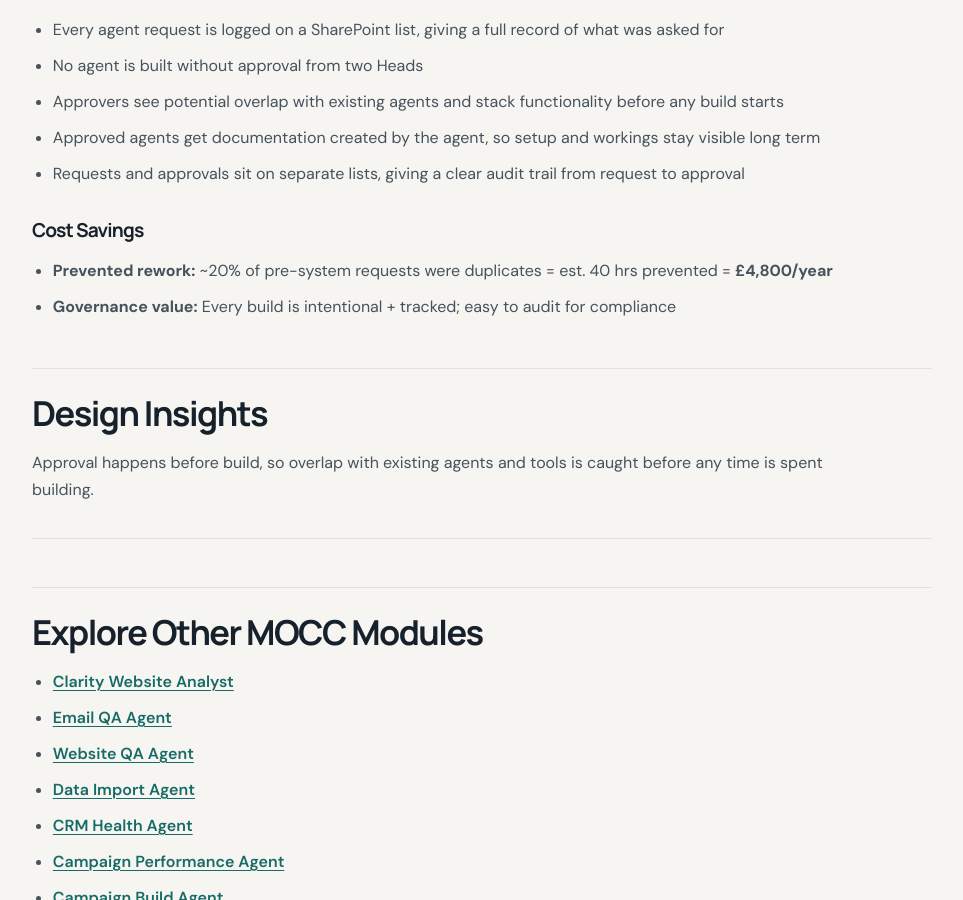
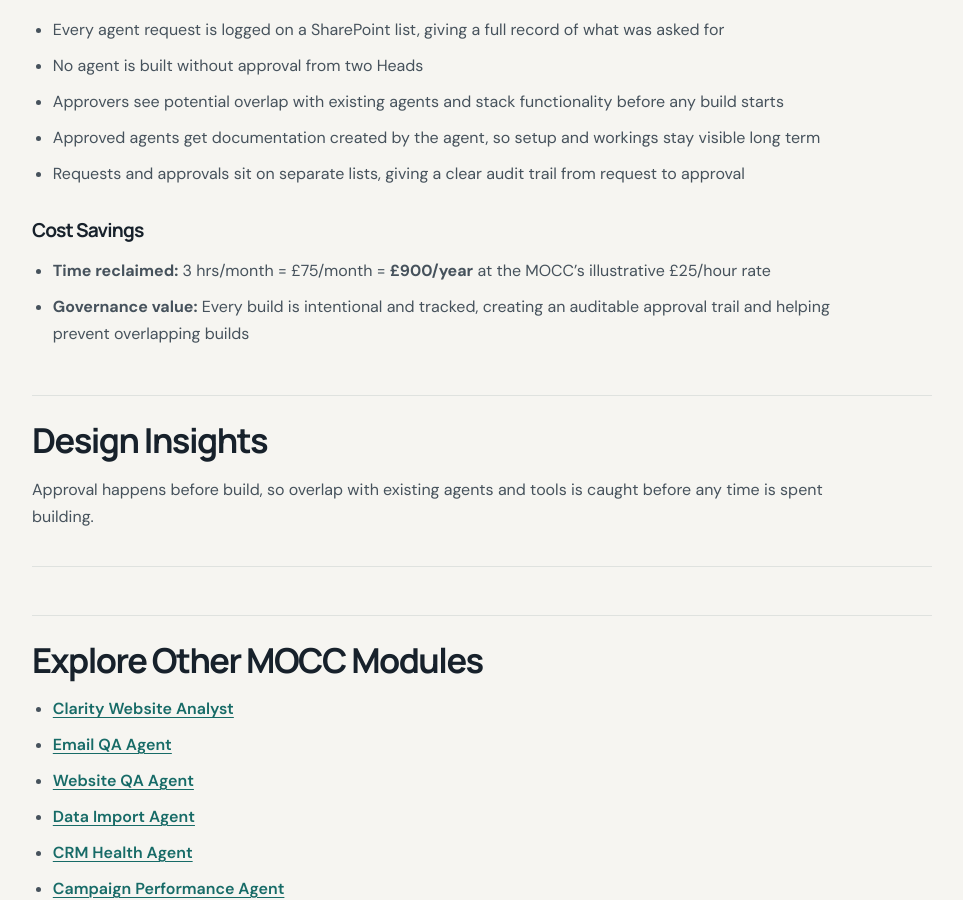
Before and after one commit to georgefwmurray/Marketing-Operations-Control-Centre, a Jekyll site: the page built from Agents/Agent Intake & Approval Agent/Agent-Intake-&-Approval-Agent.md, in a window 1280 px wide and 900 px high, scrolled down 1960 px. Shown: the whole window, without its empty margins (158-1121 px from the left). Built offline with Jekyll 4.4.1, drawn with Linux system fonts in a browser that asks for light colours.

Commit message:
Align agent capacity savings to £25 per hour

```diff
--- a/Agents/Agent Intake & Approval Agent/Agent-Intake-&-Approval-Agent.md
+++ b/Agents/Agent Intake & Approval Agent/Agent-Intake-&-Approval-Agent.md
@@ -46,8 +46,8 @@ The Agent Intake & Approval Agent is a Copilot Studio topic embedded in Teams. I
 
 ### Cost Savings
 
-- **Prevented rework:** ~20% of pre-system requests were duplicates = est. 40 hrs prevented = **£4,800/year**
-- **Governance value:** Every build is intentional + tracked; easy to audit for compliance
+- **Time reclaimed:** 3 hrs/month = £75/month = **£900/year** at the MOCC's illustrative £25/hour rate
+- **Governance value:** Every build is intentional and tracked, creating an auditable approval trail and helping prevent overlapping builds
 
 ## Design Insights
 
```
